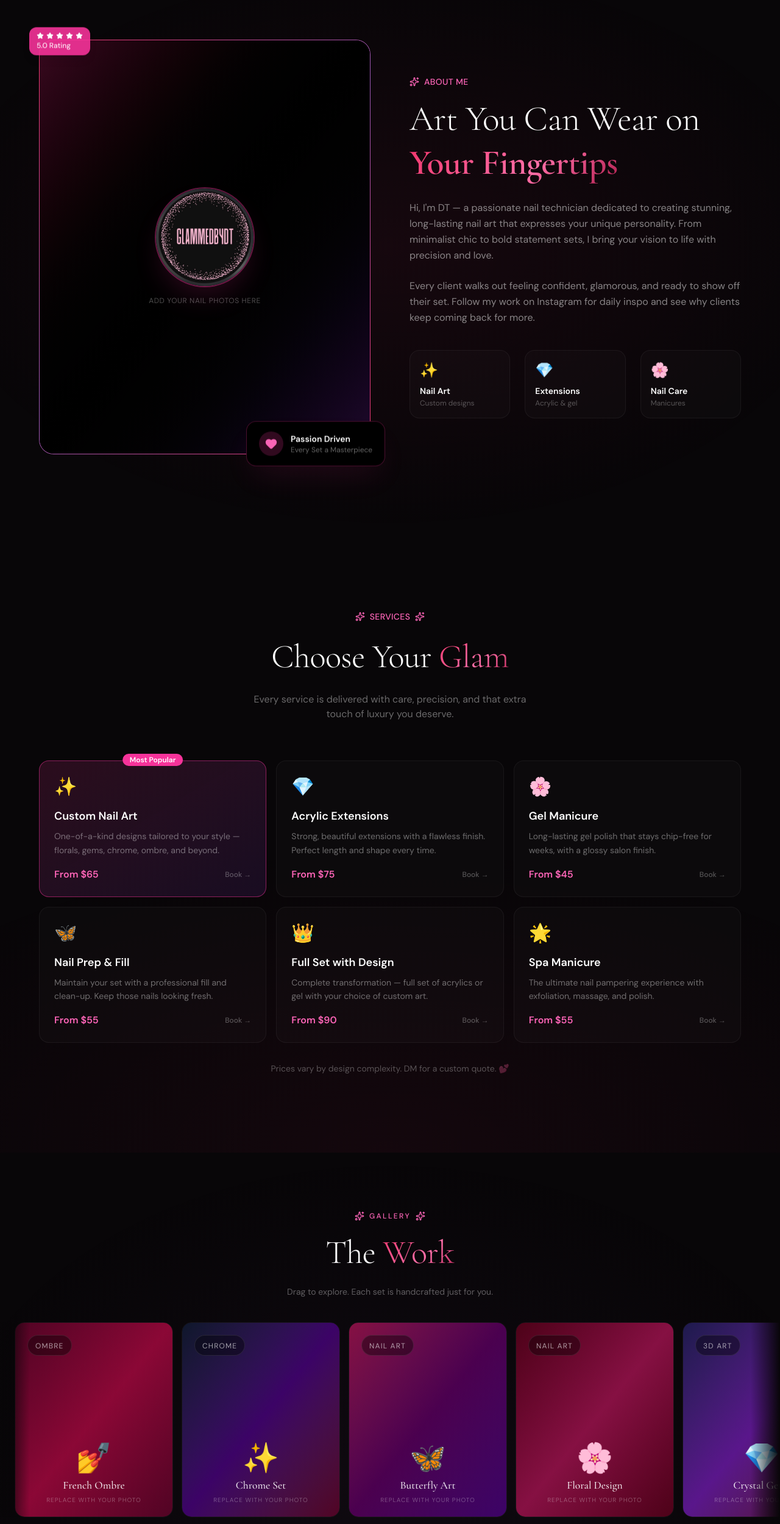
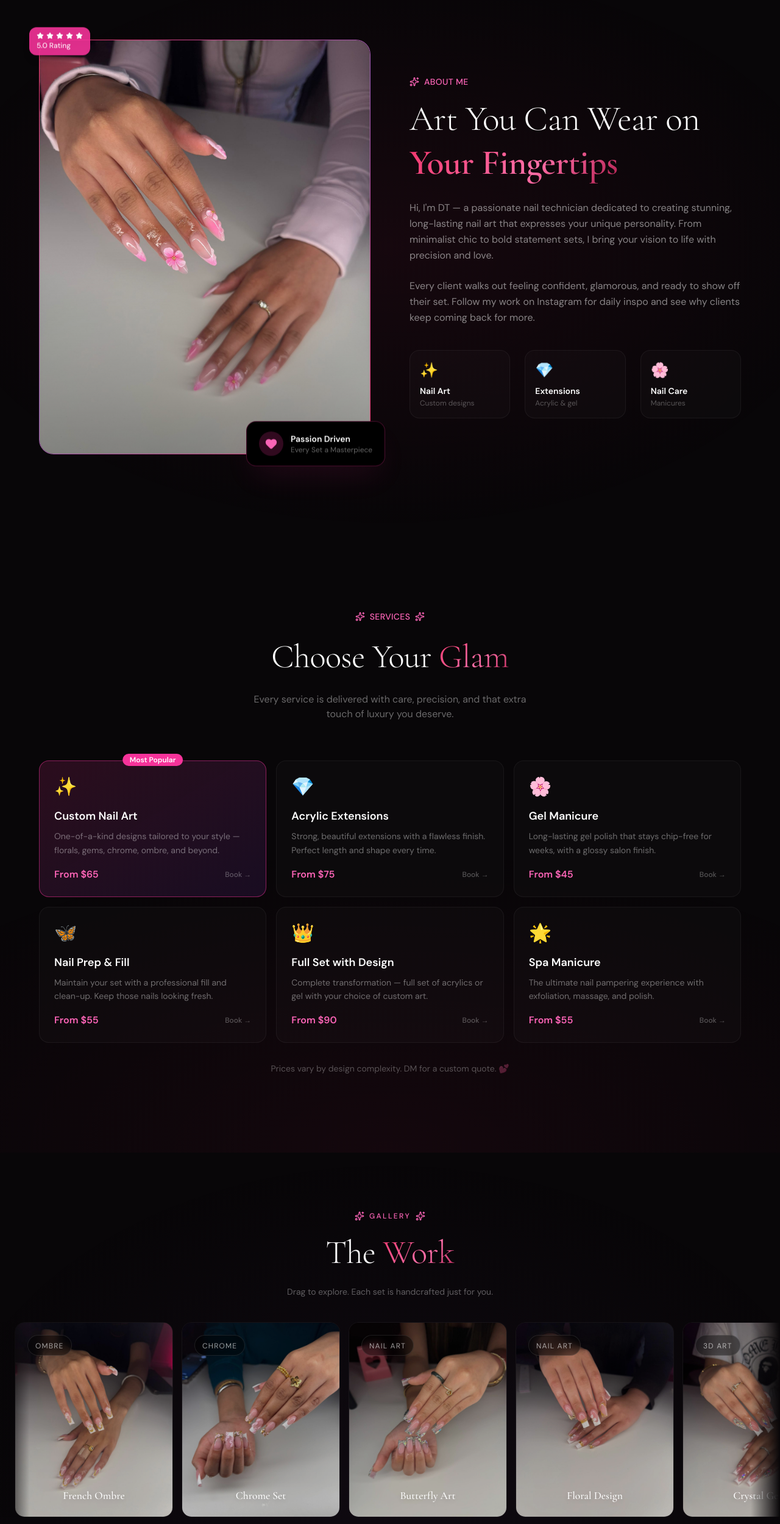
Before and after one commit to Harsh-0214/GlammedByDT, a Next.js app: page / in a window 1280 px wide. Shown: the part 989-3488 px from the top of the page at 61% size. Built offline with nearby package versions, Linux system fonts and the light colour scheme.

Commit message:
Replace gallery and about placeholders with real photos
Co-Authored-By: Claude Sonnet 4.6 <noreply@anthropic.com>
Claude-Session: https://claude.ai/code/session_01975hamfxQCn3MYteLCXbHm

```diff
--- a/src/components/About.tsx
+++ b/src/components/About.tsx
@@ -23,22 +23,13 @@ export default function About() {
             className="relative"
           >
             <div className="relative aspect-[4/5] rounded-3xl overflow-hidden gradient-border">
-              {/* Background gradient */}
-              <div className="absolute inset-0 bg-gradient-to-br from-pink-900/40 via-black to-purple-900/30" />
-              {/* Logo centred in the placeholder */}
-              <div className="absolute inset-0 flex flex-col items-center justify-center gap-4">
-                <div className="relative w-40 h-40 rounded-full overflow-hidden ring-2 ring-pink-500/40 shadow-2xl shadow-pink-500/20">
-                  <Image
-                    src="/logo.jpeg"
-                    alt="GlammedByDT"
-                    fill
-                    className="object-cover"
-                  />
-                </div>
-                <p className="text-white/30 text-xs text-center px-8 tracking-wider uppercase">
-                  Add your nail photos here
-                </p>
-              </div>
+              <Image
+                src="/11.jpeg"
+                alt="GlammedByDT nail art"
+                fill
+                className="object-cover"
+              />
+              <div className="absolute inset-0 bg-gradient-to-t from-black/40 via-transparent to-transparent" />
             </div>
 
             {/* Floating badge */}
--- a/src/components/Gallery.tsx
+++ b/src/components/Gallery.tsx
@@ -6,20 +6,24 @@ import { Sparkles } from "lucide-react";
 import InstagramIcon from "@/components/InstagramIcon";
 
 const cards = [
-  { id: 1,  label: "French Ombre",     tag: "Ombre",      bg: "from-pink-950 via-rose-900 to-pink-950",           emoji: "💅" },
-  { id: 2,  label: "Chrome Set",       tag: "Chrome",     bg: "from-slate-900 via-purple-950 to-pink-950",         emoji: "✨" },
-  { id: 3,  label: "Butterfly Art",    tag: "Nail Art",   bg: "from-pink-900 via-fuchsia-950 to-purple-950",       emoji: "🦋" },
-  { id: 4,  label: "Floral Design",    tag: "Nail Art",   bg: "from-rose-950 via-pink-900 to-rose-950",            emoji: "🌸" },
-  { id: 5,  label: "Crystal Gems",     tag: "3D Art",     bg: "from-indigo-950 via-purple-900 to-pink-950",        emoji: "💎" },
-  { id: 6,  label: "Glitter Tips",     tag: "Glitter",    bg: "from-pink-950 via-fuchsia-900 to-pink-950",         emoji: "🌟" },
-  { id: 7,  label: "Nude & Gold",      tag: "Minimalist", bg: "from-amber-950 via-yellow-950 to-pink-950",         emoji: "👑" },
-  { id: 8,  label: "Black Lace",       tag: "Nail Art",   bg: "from-zinc-950 via-slate-900 to-purple-950",         emoji: "🖤" },
-  { id: 9,  label: "Pastel Dream",     tag: "Pastel",     bg: "from-pink-900 via-rose-800 to-fuchsia-950",         emoji: "🎀" },
-  { id: 10, label: "Marble Effect",    tag: "Abstract",   bg: "from-slate-900 via-zinc-800 to-pink-950",           emoji: "🌀" },
+  { id: 1,  label: "French Ombre",     tag: "Ombre",      img: "/1.jpeg" },
+  { id: 2,  label: "Chrome Set",       tag: "Chrome",     img: "/2.jpeg" },
+  { id: 3,  label: "Butterfly Art",    tag: "Nail Art",   img: "/3.jpeg" },
+  { id: 4,  label: "Floral Design",    tag: "Nail Art",   img: "/4.jpeg" },
+  { id: 5,  label: "Crystal Gems",     tag: "3D Art",     img: "/5.jpeg" },
+  { id: 6,  label: "Glitter Tips",     tag: "Glitter",    img: "/6.jpeg" },
+  { id: 7,  label: "Nude & Gold",      tag: "Minimalist", img: "/7.jpeg" },
+  { id: 8,  label: "Black Lace",       tag: "Nail Art",   img: "/8.jpeg" },
+  { id: 9,  label: "Pastel Dream",     tag: "Pastel",     img: "/9.jpeg" },
+  { id: 10, label: "Marble Effect",    tag: "Abstract",   img: "/10.jpeg" },
+  { id: 11, label: "Glam Set",         tag: "Glam",       img: "/12.jpeg" },
+  { id: 12, label: "Bold Look",        tag: "Bold",       img: "/13.jpeg" },
+  { id: 13, label: "Soft Glam",        tag: "Soft",       img: "/14.jpeg" },
+  { id: 14, label: "Statement Set",    tag: "Statement",  img: "/15.jpeg" },
 ];
 
-const row1 = cards.slice(0, 5);
-const row2 = cards.slice(5, 10);
+const row1 = cards.slice(0, 7);
+const row2 = cards.slice(7, 14);
 
 const CARD_GAP = 14;
 
@@ -99,43 +103,27 @@ function CarouselRow({
             className="flex-shrink-0 relative rounded-2xl overflow-hidden border border-white/5 group"
             style={{ width: cardW, height: cardH }}
           >
-            <div className={`absolute inset-0 bg-gradient-to-br ${card.bg}`} />
+            <img
+              src={card.img}
+              alt={card.label}
+              className="absolute inset-0 w-full h-full object-cover"
+              draggable={false}
+            />
 
-            <div
-              className="absolute inset-0 opacity-0 group-hover:opacity-100"
-              style={{
-                background: "radial-gradient(ellipse at center, rgba(240,53,107,0.13), transparent 70%)",
-                transition: "opacity 300ms ease-out",
-              }}
-            />
+            <div className="absolute inset-0 bg-black/20 group-hover:bg-black/10 transition-colors duration-300" />
 
             <div className="absolute inset-0 flex flex-col justify-between p-5">
               <div className="self-start px-3 py-1 rounded-full bg-black/40 border border-white/10 backdrop-blur-sm">
                 <span className="text-white/60 text-xs tracking-widest uppercase">{card.tag}</span>
               </div>
 
-              <div className="flex flex-col items-center gap-2">
-                <span
-                  className="text-5xl"
-                  style={{
-                    display: "block",
-                    transition: "transform 300ms ease-out",
-                    transform: isDragging ? "scale(1)" : undefined,
-                  }}
+              <div className="text-center">
+                <p
+                  className="text-white font-medium drop-shadow-md"
+                  style={{ fontFamily: "var(--font-display)", fontWeight: 500, fontSize: "1.1rem" }}
                 >
-                  {card.emoji}
-                </span>
-                <div className="text-center">
-                  <p
-                    className="text-white/90 font-medium"
-                    style={{ fontFamily: "var(--font-display)", fontWeight: 500, fontSize: "1.1rem" }}
-                  >
-                    {card.label}
-                  </p>
-                  <p className="text-white/30 text-[10px] mt-0.5 tracking-widest uppercase">
-                    Replace with your photo
-                  </p>
-                </div>
+                  {card.label}
+                </p>
               </div>
             </div>
 
```
